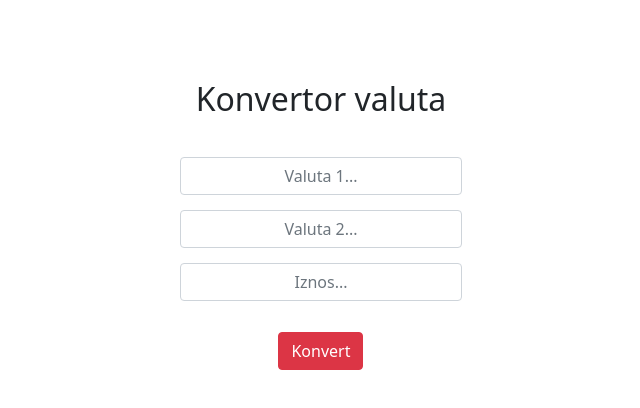
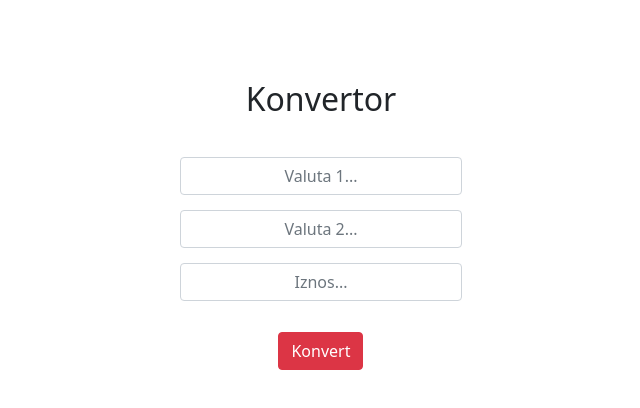
Before and after one commit to AnjaHamzz/ITEH-React-Domaci, a React (Create React App) app: page / in a window 1280 px wide. Shown: the top 408 px of the page, without its empty margins (319-959 px from the left). Built offline with nearby package versions, Linux system fonts and the light colour scheme.

Commit message:
Poziv javnog apija za konvertovanje valuta

```diff
--- a/package.json
+++ b/package.json
@@ -6,6 +6,7 @@
     "@testing-library/jest-dom": "^5.16.4",
     "@testing-library/react": "^13.3.0",
     "@testing-library/user-event": "^13.5.0",
+    "axios": "^0.27.2",
     "bootstrap": "^5.1.3",
     "react": "^18.2.0",
     "react-dom": "^18.2.0",
--- a/src/components/Konvertor.js
+++ b/src/components/Konvertor.js
@@ -1,10 +1,12 @@
 import {useState} from 'react'
+import axios from 'axios'
 
 function Konvertor(){
 
     const [valuta1, setValuta1] = useState();
     const [valuta2, setValuta2] = useState();
     const [iznos, setIznos] = useState();
+    const [rezultat, setRezultat] = useState();
 
     function updateValuta1(e){
         setValuta1(e.target.value);
@@ -18,12 +20,33 @@ function Konvertor(){
         setIznos(e.target.value);
     }
 
-    console.log(valuta1, valuta2, iznos)
+
+    function konvertujValute(){
+
+        const options = {
+            method: 'GET',
+            url: 'https://currency-converter18.p.rapidapi.com/api/v1/convert',
+            params: {from: valuta1, to: valuta2, amount: iznos},
+            headers: {
+              'X-RapidAPI-Key': '4916172c11msh0beee19c8846ca4p127267jsn0bc7bcd7fc43',
+              'X-RapidAPI-Host': 'currency-converter18.p.rapidapi.com'
+            }
+          };
+
+        axios.request(options).then(function (response) {
+            setRezultat(response.data.result.convertedAmount + " " + response.data.result.to)
+        }).catch(function (error) {
+            console.error(error);
+        });
+
+    }
+
+    console.log(rezultat)
 
     return (
         <div>
 
-            <h2 id="konv-head">Konvertor valuta</h2>
+            <h2 id="konv-head">Konvertor</h2>
 
             <div id="konvertor-div">
 
@@ -34,7 +57,10 @@ function Konvertor(){
                 <input type="text" onChange={updateIznos}  className="form-control text-center knv-polja" placeholder="Iznos..."/>
 
 
-                <button className="btn btn-danger mt-3">Konvert</button>
+                <button onClick={konvertujValute} className="btn btn-danger mt-3">Konvert</button>
+
+
+                <h2 className="mt-3">{rezultat}</h2>
 
             </div>
 
```
Also changed, not shown: 1 other file (tests, documents, lock files or other folders).
